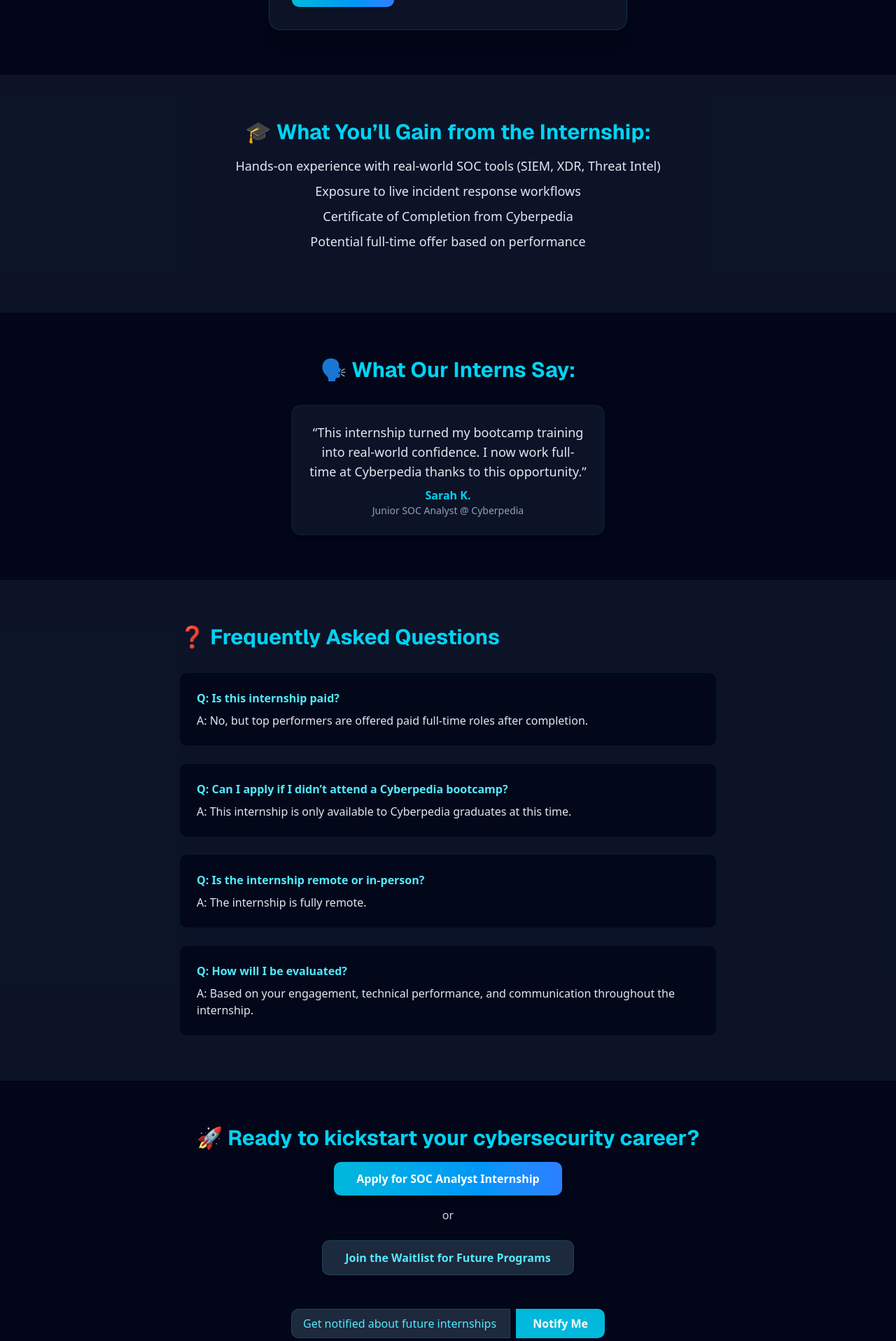
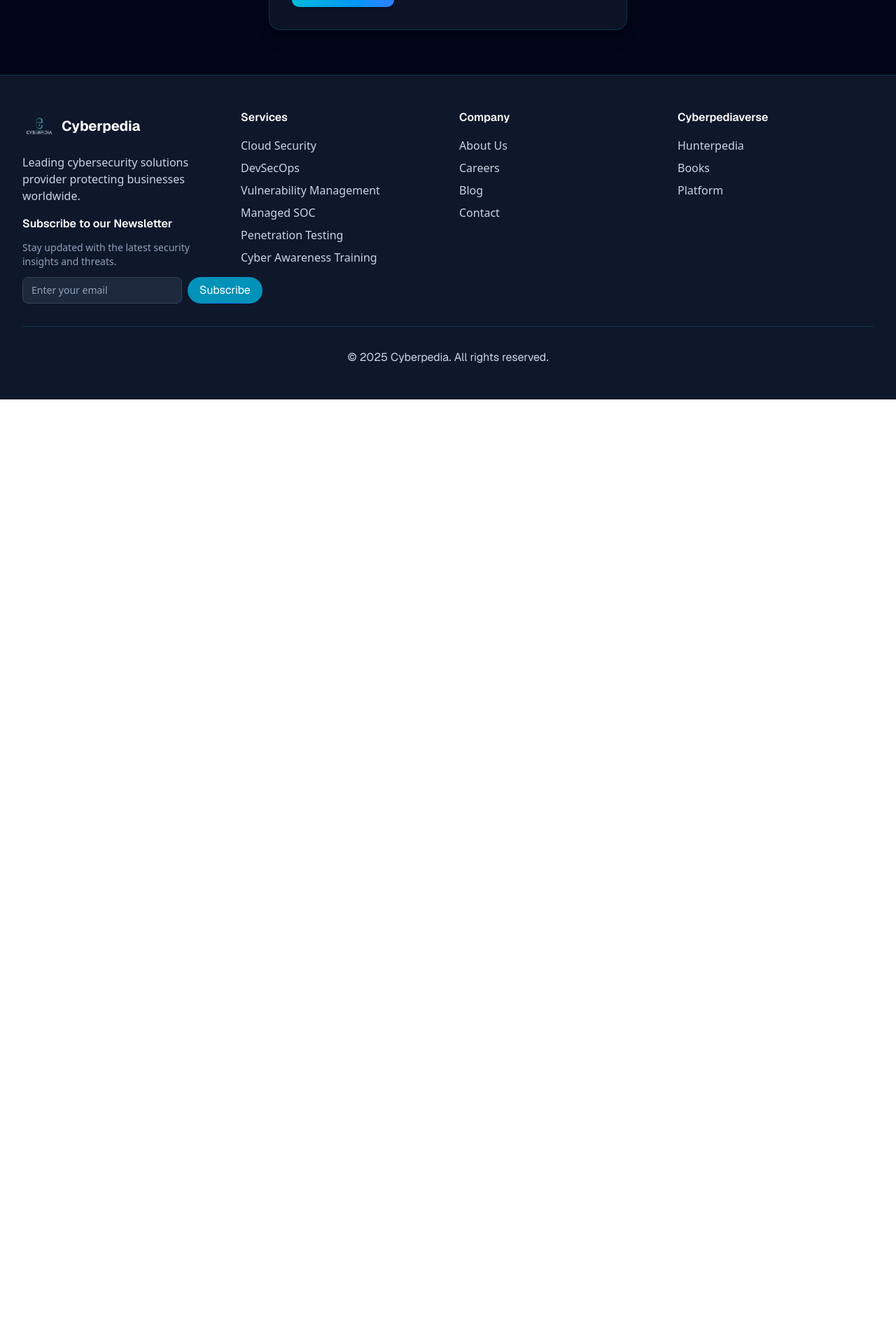
Before and after one commit to OdayBakkour1/Cyberpedia_Website, a Next.js app: page /internships in a window 1280 px wide. Shown: the part 880-2797 px from the top of the page at 70% size. After the commit the page ends 1451 px from the top, so only its background shows below. Built offline with nearby package versions, Linux system fonts and the light colour scheme; a web font is replaced by a local one.

Commit message:
Increase modal size and padding for internships details modal for better readability and balance

```diff
--- a/src/app/internships/page.tsx
+++ b/src/app/internships/page.tsx
@@ -112,7 +112,7 @@
       {/* Internship Modal / Details Section */}
       {showModal && (
         <div className="fixed inset-0 z-50 flex items-center justify-center bg-black/70">
-          <div className="bg-slate-900 rounded-2xl shadow-2xl p-8 max-w-xl w-full relative animate-fade-in">
+          <div className="bg-slate-900 rounded-2xl shadow-2xl p-10 max-w-2xl w-full relative animate-fade-in">
             <button
               className="absolute top-4 right-4 text-slate-400 hover:text-cyan-400 text-2xl font-bold"
               onClick={() => setShowModal(false)}
@@ -175,95 +175,6 @@
           </div>
         </div>
       )}
-
-      {/* What You'll Gain Section */}
-      <section className="py-16 px-4 sm:px-6 lg:px-8 bg-slate-900/80">
-        <div className="max-w-3xl mx-auto text-center">
-          <h3 className="text-3xl font-bold text-cyan-400 mb-4 font-designer">🎓 What You’ll Gain from the Internship:</h3>
-          <ul className="text-lg text-slate-200 space-y-2 mb-6">
-            <li>Hands-on experience with real-world SOC tools (SIEM, XDR, Threat Intel)</li>
-            <li>Exposure to live incident response workflows</li>
-            <li>Certificate of Completion from Cyberpedia</li>
-            <li>Potential full-time offer based on performance</li>
-          </ul>
-        </div>
-      </section>
-
-      {/* Testimonials Section */}
-      <section className="py-16 px-4 sm:px-6 lg:px-8">
-        <div className="max-w-3xl mx-auto text-center">
-          <h3 className="text-3xl font-bold text-cyan-400 mb-8 font-designer">🗣️ What Our Interns Say:</h3>
-          <div className="flex flex-col items-center gap-8">
-            {TESTIMONIALS.map((t, i) => (
-              <div key={i} className="bg-slate-900/80 rounded-xl p-6 shadow-md border border-cyan-500/10 max-w-md w-full">
-                <div className="text-lg text-slate-200 mb-2">“{t.quote}”</div>
-                <div className="text-cyan-400 font-bold">{t.name}</div>
-                <div className="text-slate-400 text-sm">{t.role}</div>
-              </div>
-            ))}
-          </div>
-        </div>
-      </section>
-
-      {/* FAQ Section */}
-      <section className="py-16 px-4 sm:px-6 lg:px-8 bg-slate-900/80">
-        <div className="max-w-3xl mx-auto">
-          <h3 className="text-3xl font-bold text-cyan-400 mb-8 font-designer">❓ Frequently Asked Questions</h3>
-          <div className="space-y-6">
-            {FAQS.map((faq, i) => (
-              <div key={i} className="bg-slate-950/80 rounded-lg p-6 border border-cyan-500/10">
-                <div className="font-bold text-cyan-300 mb-2">Q: {faq.q}</div>
-                <div className="text-slate-200">A: {faq.a}</div>
-              </div>
-            ))}
-          </div>
-        </div>
-      </section>
-
-      {/* Call to Action / Footer Section */}
-      <section className="py-16 px-4 sm:px-6 lg:px-8 text-center">
-        <h3 className="text-3xl font-bold text-cyan-400 mb-4 font-designer">🚀 Ready to kickstart your cybersecurity career?</h3>
-        <a
-          href={`mailto:${INTERNSHIP.details.applicationEmail}?subject=${encodeURIComponent(INTERNSHIP.details.applicationSubject)}`}
-          className="inline-block bg-gradient-to-r from-cyan-500 to-blue-500 hover:from-cyan-400 hover:to-blue-400 text-white px-8 py-3 rounded-lg font-bold shadow-lg transition-all duration-300 mb-4"
-        >
-          Apply for SOC Analyst Internship
-        </a>
-        <div className="text-slate-300 mb-6">or</div>
-        <button
-          className="inline-block bg-slate-800 text-cyan-300 px-8 py-3 rounded-lg font-bold shadow-md border border-cyan-500/20 hover:bg-slate-900 transition-all duration-300 mb-4"
-          onClick={() => alert("You have joined the waitlist!")}
-        >
-          Join the Waitlist for Future Programs
-        </button>
-        <div className="max-w-md mx-auto mt-8">
-          <form
-            className="flex gap-2"
-            onSubmit={e => {
-              e.preventDefault();
-              setSubscribed(true);
-            }}
-          >
-            <input
-              type="email"
-              placeholder="Get notified about future internships"
-              value={email}
-              onChange={e => setEmail(e.target.value)}
-              required
-              className="flex-1 px-4 py-2 rounded-l-lg bg-slate-800 border border-cyan-500/20 text-white placeholder-cyan-300 focus:outline-none focus:ring-2 focus:ring-cyan-500"
-              disabled={subscribed}
-            />
-            <button
-              type="submit"
-              className="bg-cyan-500 hover:bg-cyan-400 text-white px-6 py-2 rounded-r-lg font-bold transition-all duration-300"
-              disabled={subscribed}
-            >
-              {subscribed ? "Subscribed!" : "Notify Me"}
-            </button>
-          </form>
-          {subscribed && <div className="text-green-400 mt-2 text-sm">You’ll be notified about future internships!</div>}
-        </div>
-      </section>
     </div>
   );
 }
```
